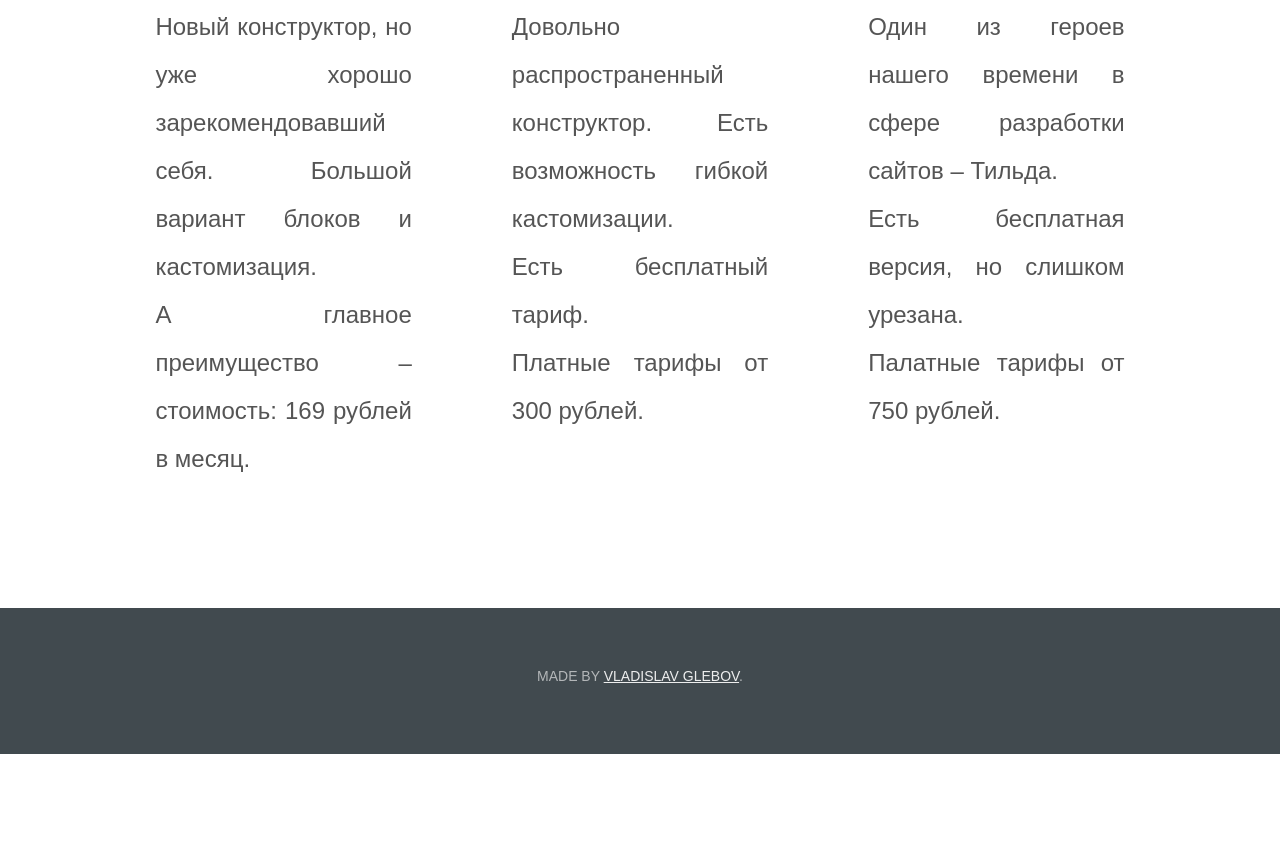
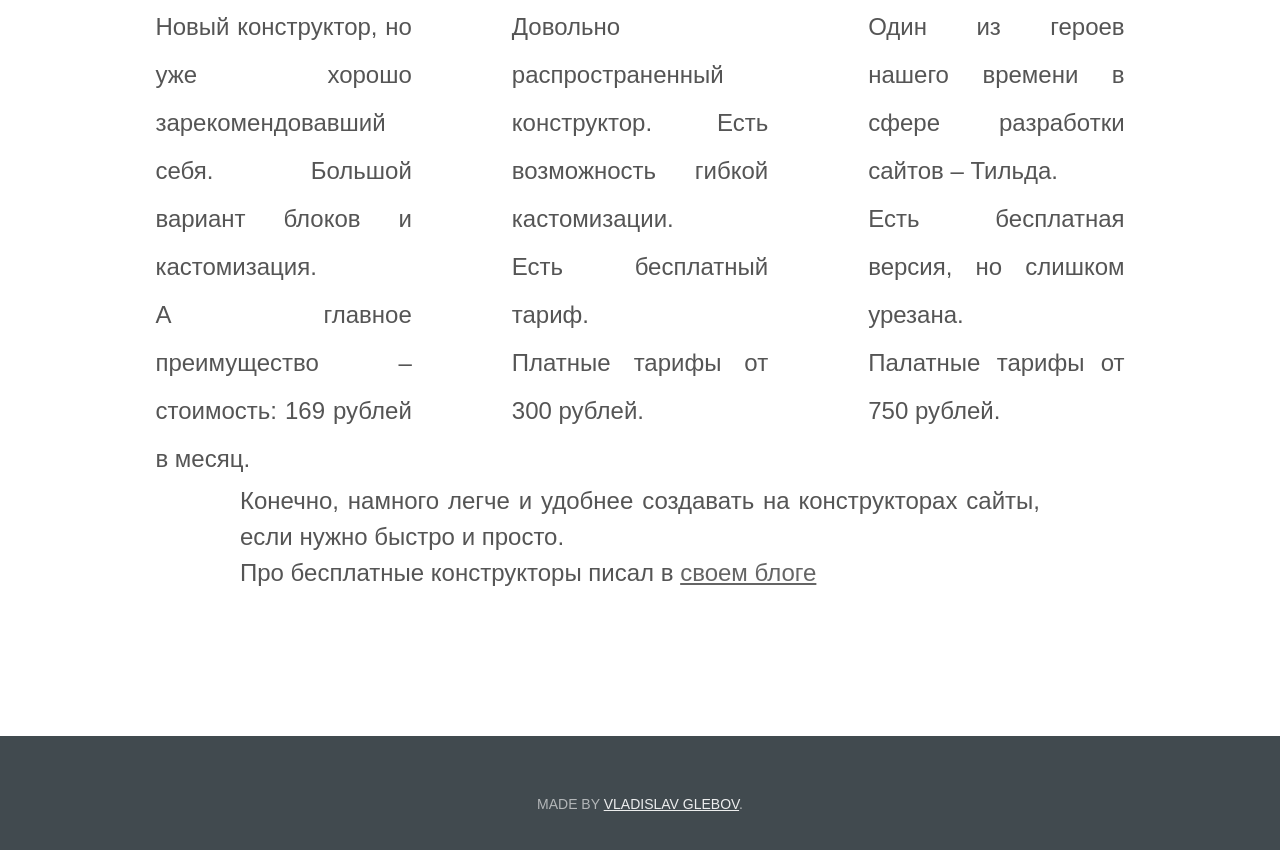
Before and after one commit to Vlagle/memo-sites, a plain HTML site: page index.html in a window 1280 px wide. Shown: the part 6321-7171 px from the top of the page. Before the commit the page ends 7075 px from the top, so only its background shows below. Drawn offline with nearby package versions, Linux system fonts and the light colour scheme.

Commit message:
Update index.html

```diff
--- a/index.html
+++ b/index.html
@@ -182,6 +182,9 @@
 					<br>Палатные тарифы от 750 рублей.
 					</p>
 			</li>
+			<p class="quote">Конечно, намного легче и удобнее создавать на конструкторах сайты, если нужно быстро и просто.
+				<br>Про бесплатные конструкторы писал в <a href="https://vladglebov.ml/site-builders/" target="_blank">своем блоге</a>
+			</p>
 		</div>
 	</section>
 
```
